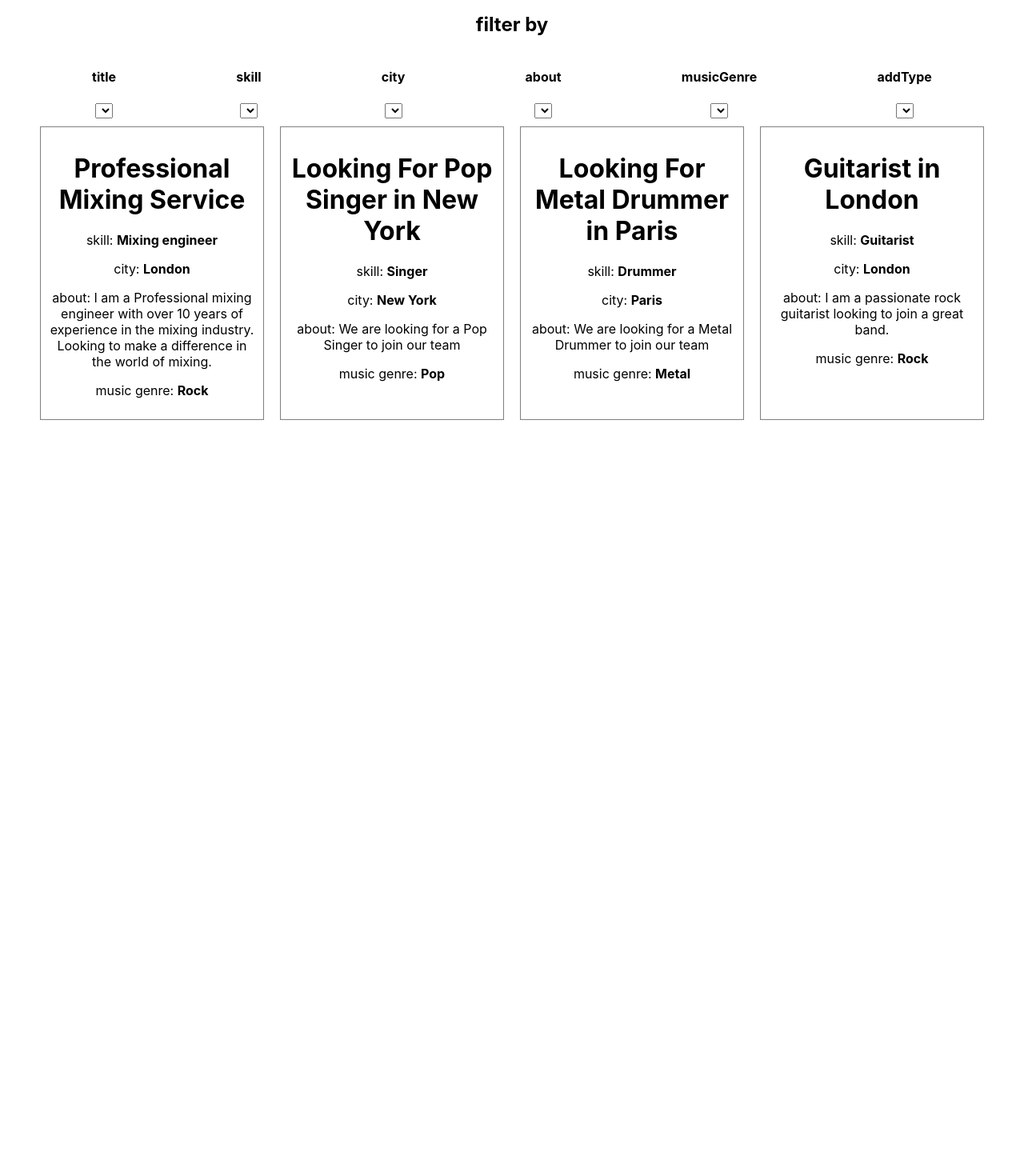
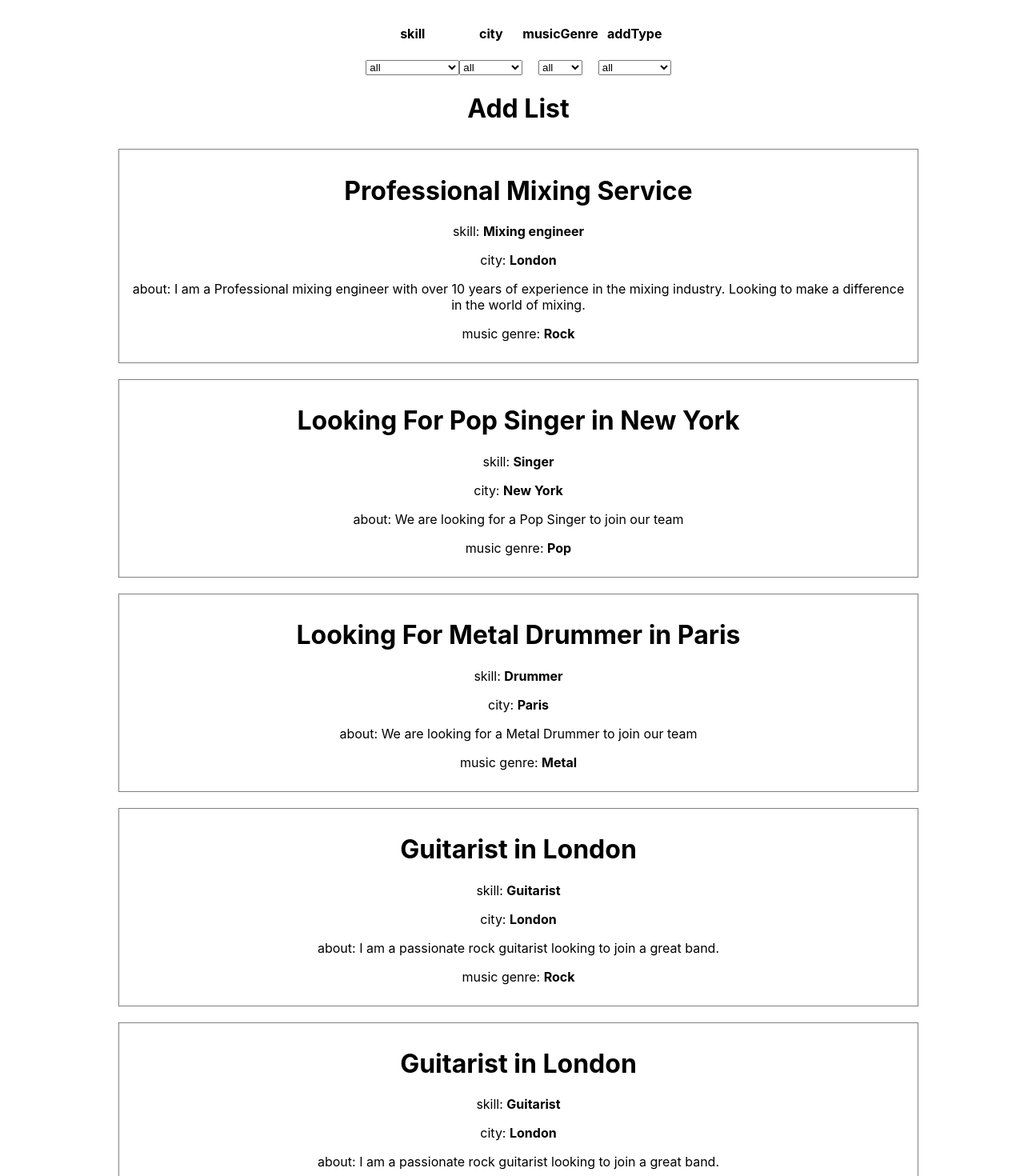
Before and after one commit to Maratatasan/musical-skill-book, a React (Create React App) app: page / in a window 1280 px wide. Shown: the part 180-1650 px from the top of the page at 80% size. Before the commit the page ends 800 px from the top, so only its background shows below. Built offline with nearby package versions, Linux system fonts and the light colour scheme.

Commit message:
filter working

```diff
--- a/src/App.css
+++ b/src/App.css
@@ -3,4 +3,5 @@
   display: flex;
   flex-direction: column;
   align-items: center;
+  margin: auto;
 }
--- a/src/App.tsx
+++ b/src/App.tsx
@@ -1,20 +1,146 @@
-import React from "react";
+import React, { useState } from "react";
 
 import "./App.css";
-import { AdList } from "./components/ads/AdList";
+import { AdList, adTypes, IAdTypes } from "./components/ads/AdList";
+import { IAdData } from "./components/ads/Ad";
+import { FilterBar } from "./components/FilterBar/FilterBar";
+
 import { AdvertDetails } from "./components/advertDetails";
 import { MainBanner } from "./components/mainBanner";
 import { MainBar } from "./components/mainBar";
 
+
+
 function App() {
+  const [ads, setAds] = useState<IAdData[]>(getMockAdData(adTypes));
+  // filter everything
+  const [adsInUI, setAdsInUI] = useState<IAdData[]>(getMockAdData(adTypes));
+
+  //  <---- fileter logic ---->
+  const handleFilter = (event: React.ChangeEvent<HTMLSelectElement>, filterKey: keyof IAdData) => {
+
+    let { value } = event.target
+
+    let filteredAds = adsInUI.filter((ad: IAdData) => {
+      return ad[filterKey] === value
+    })
+
+    if (value === "all") {
+
+      setAdsInUI(getMockAdData(adTypes))
+    } else {
+      setAdsInUI(filteredAds)
+    }
+  }
+
+  const removeFromFilterList = ["about", 'title'];
+
+
+
+  // <---- filter UI ---->
+
+
+
+
+
+
+
+  // const [filterModel, setFilterModel] = useState({})
+  // const adsAfterFilter = filterAds(ads, filterModel)
+
+
+
+  // function onFilterChange (model){
+  // setFilterModel(model)
+  // }
+
   return (
     <div className="App" >
       <MainBanner />
       <MainBar />
-      <AdList />
-      {/* <AdvertDetails /> */}
+      <FilterBar ads={adsInUI} handleFilter={handleFilter} removeFromFilterList={removeFromFilterList} />
+      <AdList ads={adsInUI} />
     </div>
   );
 }
 
 export default App;
+
+
+// function filterAds(ads, filterModel) {
+
+
+
+//   return //....
+// }
+
+// function FilterBar(props) {
+//   const { setFilterModel, filterModel } = props;
+
+
+
+//   const onChange = ()=> {
+//     setFilterModel({})
+//   }
+
+//   return <div>
+
+
+//     {/* filter bar  uiUI */}
+
+
+//   </div>
+
+// }
+
+function getMockAdData(adTypes: IAdTypes): IAdData[] {
+  const { OFFERING, REQUEST } = adTypes;
+
+  return [
+    {
+      title: "Professional Mixing Service",
+      skill: "Mixing engineer",
+      city: "London",
+      about:
+        "I am a Professional mixing engineer with over 10 years of experience in the mixing industry. Looking to make a difference in the world of mixing.",
+      musicGenre: "Rock",
+      addType: OFFERING,
+    },
+    {
+      title: "Looking For Pop Singer in New York",
+      skill: "Singer",
+      city: "New York",
+      about:
+        "We are looking for a Pop Singer to join our team",
+      musicGenre: "Pop",
+      addType: REQUEST,
+    },
+    {
+      title: "Looking For Metal Drummer in Paris",
+      skill: "Drummer",
+      city: "Paris",
+      about:
+        "We are looking for a Metal Drummer to join our team",
+      musicGenre: "Metal",
+      addType: REQUEST,
+    },
+    {
+      title: "Guitarist in London",
+      skill: "Guitarist",
+      city: "London",
+      about:
+        "I am a passionate rock guitarist looking to join a great band.",
+      musicGenre: "Rock",
+      addType: OFFERING,
+    },
+    {
+      title: "Guitarist in London",
+      skill: "Guitarist",
+      city: "London",
+      about:
+        "I am a passionate rock guitarist looking to join a great band.",
+      musicGenre: "Metal",
+      addType: OFFERING,
+    },
+  ];
+}
--- /dev/null
+++ b/src/components/FilterBar/FilterBar.tsx
@@ -0,0 +1,69 @@
+import { IAdData } from "../ads/Ad";
+
+
+interface IFilterBarProps {
+    ads: IAdData[];
+    handleFilter: (event: React.ChangeEvent<HTMLSelectElement>, filterKey: keyof IAdData) => void;
+    removeFromFilterList: string[];
+}
+
+export function FilterBar({ ads, handleFilter, removeFromFilterList }: IFilterBarProps): JSX.Element {
+    //  <---- filter UI ---->
+    const filterKeys = Object.keys(ads[0]);
+    let ad: any;
+    let key: string;
+    const filterSet: any = {};
+
+    // things to remove from the list
+
+    let removeItem: string;
+    for (removeItem of removeFromFilterList) {
+        if (filterKeys.indexOf(removeItem) > -1) {
+            filterKeys.splice(filterKeys.indexOf(removeItem), 1)
+        }
+    }
+
+    // creating a filter set
+    // with unique values for each filter key
+    for (ad of ads) {
+        for (key of filterKeys) {
+            if (ad[key]) {
+                if (!filterSet.hasOwnProperty(key)) {
+                    filterSet[key] = new Set();
+                }
+                filterSet[key].add(ad[key]);
+            }
+        }
+    }
+
+    // coersing set into array for use in filter UI
+    for (key of filterKeys) {
+        filterSet[key] = [...filterSet[key]];
+    }
+
+
+    return (<div>
+        <h2>filter by</h2>
+        <div
+            className="filter-key-div"
+            style={{
+                display: "flex",
+                justifyContent: "space-around",
+            }}
+        >
+            {filterKeys.map((filterKey: any) => (
+                <div key={filterKey as string}>
+                    <h4 className="key-header" > {filterKey}</h4>
+                    <select onChange={(e) => handleFilter(e, filterKey)}>
+                        <option value="all">all</option>
+                        {
+                            filterSet[filterKey].map((item: string) => {
+                                return <option key={item} value={item}>{item}</option>;
+                            })
+                        }
+                    </select>
+                </div>
+            ))}
+        </div>
+    </div>)
+}
--- a/src/components/ads/OneAd.tsx
+++ b/src/components/ads/Ad.tsx
@@ -1,4 +1,4 @@
-export interface iAdData {
+export interface IAdData {
   title: string;
   skill: string;
   city: string;
@@ -7,9 +7,11 @@ export interface iAdData {
   addType: string;
 }
 
-export function OneAd(i: number, adData: iAdData): JSX.Element {
+
+export function Ad(props: IAdData): JSX.Element {
+
   const { title, skill, city, about, musicGenre, addType } =
-    adData;
+    props;
 
   function s(text: string) {
     return <strong>{text}</strong>;
@@ -21,7 +23,7 @@ export function OneAd(i: number, adData: iAdData): JSX.Element {
         padding: "10px",
         margin: "10px",
         boxSizing: "border-box",
-        width: "300px",
+        width: "1000px",
       }}
     >
       <h1>{title}</h1>
--- a/src/components/ads/AdList.tsx
+++ b/src/components/ads/AdList.tsx
@@ -1,117 +1,94 @@
-import { equal } from "assert";
-import { OneAd, iAdData } from "./OneAd";
 
-interface iAdTypes {
+import { Ad, IAdData } from "./Ad";
+
+export interface IAdTypes {
   OFFERING: string;
   REQUEST: string;
 }
 
-const adTypes: iAdTypes = {
+export const adTypes: IAdTypes = {
   OFFERING: "OFFERING",
   REQUEST: "REQUEST",
 };
 
-export function AdList(): JSX.Element {
-  const addData = getMockAdData(adTypes);
-  const filterKeys = Object.keys(addData[0]);
-  let ad: any;
-  let key: string;
-  const filterSet: any = {};
+interface IAdListProps {
+  ads: IAdData[];
+}
 
-  for (ad of addData) {
-    for (key of filterKeys) {
-      if (ad[key]) {
-        if (!filterSet.hasOwnProperty(key)) {
-          filterSet[key] = new Set();
-        }
-        filterSet[key].add(ad[key]);
-      }
-    }
-  }
+export function AdList({ ads }: IAdListProps): JSX.Element {
 
-  filterSet["title"].forEach((element: any) => {
-    console.log(element);
-  });
-
-  const filters: any = {};
-
-  filterKeys.forEach((key) => {
-    filters[key] = [];
-  });
-  // console.log('the log',filterSet['title'].entries());
   return (
     <div>
       <h1>Add List</h1>
-      <div>
-        <h2>filter by</h2>
-        <div
-          className="filter-key-div"
-          style={{
-            display: "flex",
-            justifyContent: "space-around",
-          }}
-        >
-          {filterKeys.map((key) => (
-            <div>
-              <h4 className="key-header"> {key}</h4>
-              <select>
-                {filterSet[key].forEach((value: any) => {
-                  return filters[key].push(<option key={value}>{value}</option>)
-                })}
-              </select>
-            </div>
-          ))}
-        </div>
-      </div>
+
       <div
         className="ad-list"
-        style={{ display: "flex", width: "1200px" }}
+        style={{ display: "flex", flexDirection: 'column', width: "1200px", alignItems: "center" }}
       >
-        {addData.map((ad, i) => OneAd(i, ad))}
+        {ads.map((ad, i) => {
+          return <Ad
+            key={i}
+            title={ad.title}
+            skill={ad.skill}
+            city={ad.city}
+            about={ad.about}
+            musicGenre={ad.musicGenre}
+            addType={ad.addType}
+          />;
+        })}
       </div>
     </div>
   );
 }
 
-function getMockAdData(adTypes: iAdTypes): iAdData[] {
-  const { OFFERING, REQUEST } = adTypes;
+// function getMockAdData(adTypes: IAdTypes): IAdData[] {
+//   const { OFFERING, REQUEST } = adTypes;
 
-  return [
-    {
-      title: "Professional Mixing Service",
-      skill: "Mixing engineer",
-      city: "London",
-      about:
-        "I am a Professional mixing engineer with over 10 years of experience in the mixing industry. Looking to make a difference in the world of mixing.",
-      musicGenre: "Rock",
-      addType: OFFERING,
-    },
-    {
-      title: "Looking For Pop Singer in New York",
-      skill: "Singer",
-      city: "New York",
-      about:
-        "We are looking for a Pop Singer to join our team",
-      musicGenre: "Pop",
-      addType: REQUEST,
-    },
-    {
-      title: "Looking For Metal Drummer in Paris",
-      skill: "Drummer",
-      city: "Paris",
-      about:
-        "We are looking for a Metal Drummer to join our team",
-      musicGenre: "Metal",
-      addType: REQUEST,
-    },
-    {
-      title: "Guitarist in London",
-      skill: "Guitarist",
-      city: "London",
-      about:
-        "I am a passionate rock guitarist looking to join a great band.",
-      musicGenre: "Rock",
-      addType: OFFERING,
-    },
-  ];
-}
+//   return [
+//     {
+//       title: "Professional Mixing Service",
+//       skill: "Mixing engineer",
+//       city: "London",
+//       about:
+//         "I am a Professional mixing engineer with over 10 years of experience in the mixing industry. Looking to make a difference in the world of mixing.",
+//       musicGenre: "Rock",
+//       addType: OFFERING,
+//     },
+//     {
+//       title: "Looking For Pop Singer in New York",
+//       skill: "Singer",
+//       city: "New York",
+//       about:
+//         "We are looking for a Pop Singer to join our team",
+//       musicGenre: "Pop",
+//       addType: REQUEST,
+//     },
+//     {
+//       title: "Looking For Metal Drummer in Paris",
+//       skill: "Drummer",
+//       city: "Paris",
+//       about:
+//         "We are looking for a Metal Drummer to join our team",
+//       musicGenre: "Metal",
+//       addType: REQUEST,
+//     },
+//     {
+//       title: "Guitarist in London",
+//       skill: "Guitarist",
+//       city: "London",
+//       about:
+//         "I am a passionate rock guitarist looking to join a great band.",
+//       musicGenre: "Rock",
+//       addType: OFFERING,
+//     },
+//     {
+//       title: "Guitarist in London",
+//       skill: "Guitarist",
+//       city: "London",
+//       about:
+//         "I am a passionate rock guitarist looking to join a great band.",
+//       musicGenre: "Metal",
+//       addType: OFFERING,
+//     },
+//   ];
+// }
--- a/src/index.css
+++ b/src/index.css
@@ -1,10 +1,10 @@
 body {
-  margin: 0;
   font-family: -apple-system, BlinkMacSystemFont, 'Segoe UI', 'Roboto', 'Oxygen',
     'Ubuntu', 'Cantarell', 'Fira Sans', 'Droid Sans', 'Helvetica Neue',
     sans-serif;
   -webkit-font-smoothing: antialiased;
   -moz-osx-font-smoothing: grayscale;
+  width: 100%;
 }
 
 code {
```
